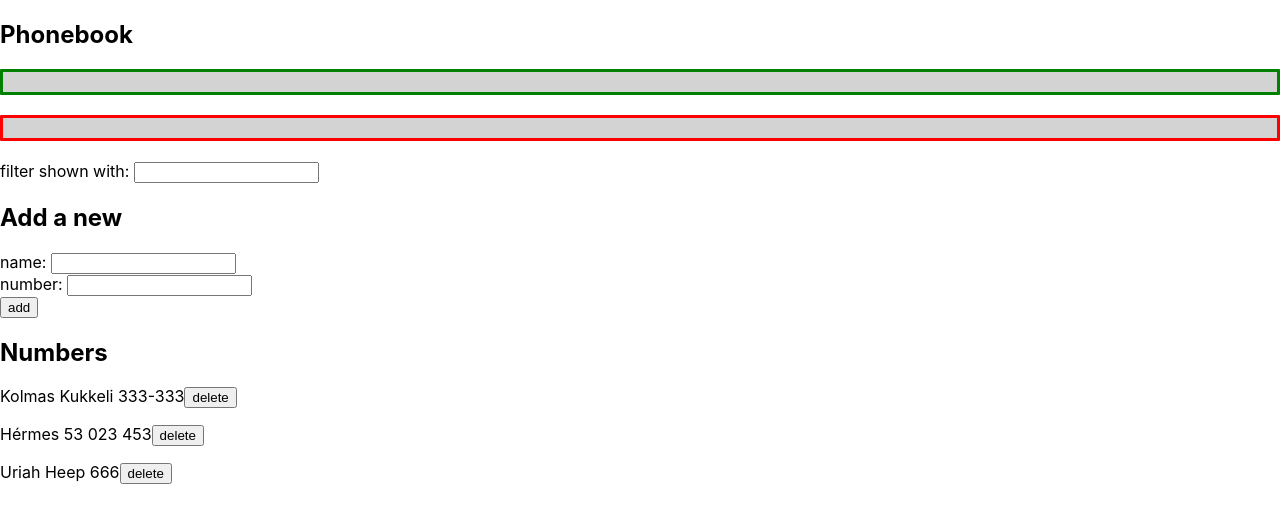
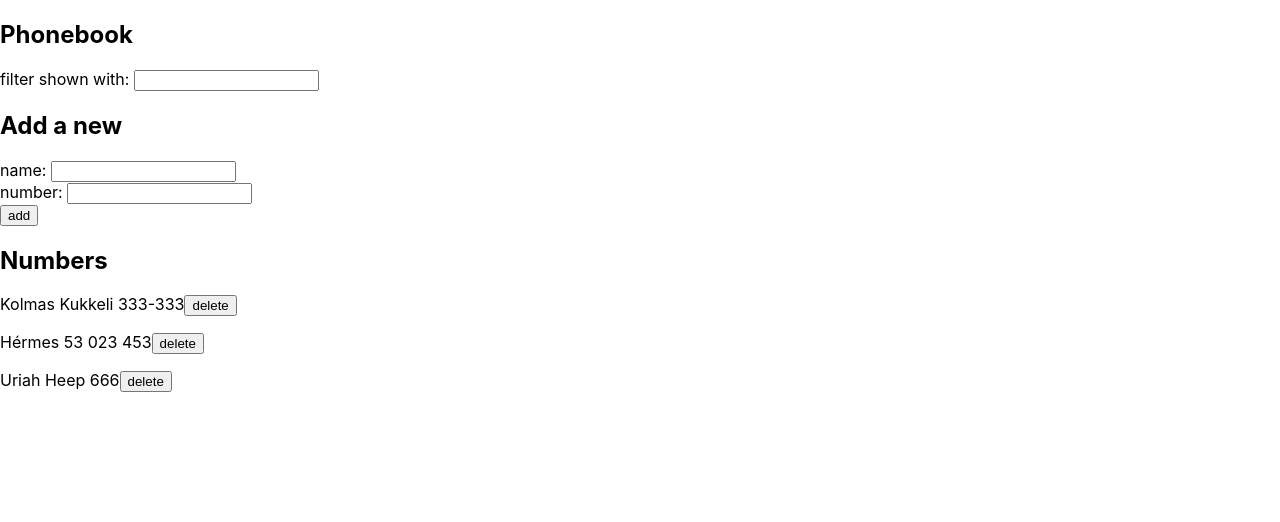
Before and after one commit to esa-palosaari/MOOCfullstack, a React (Create React App) app in the folder osa2/puhelinluettelo/: page / in a window 1280 px wide. Shown: the top 522 px of the page. Built offline with nearby package versions, Linux system fonts and the light colour scheme; data requests are answered from the project's data file.

Commit message:
puhelinluettelo step12 finally done :)

```diff
--- a/osa2/puhelinluettelo/src/App.js
+++ b/osa2/puhelinluettelo/src/App.js
@@ -209,8 +209,8 @@ const App = () => {
   const [ newName, setNewName ] = useState('')
   const [ newNumber, setNewNumber ] = useState('')
   const [ newFilter, setNewFilter ] = useState('')
-  const [ successMessage, setSuccessMessage ] = useState('')
-  const [ errorMessage, setErrorMessage ] = useState('')
+  const [ successMessage, setSuccessMessage ] = useState(null)
+  const [ errorMessage, setErrorMessage ] = useState(null)
 
   useEffect(() => {
     personService
```
